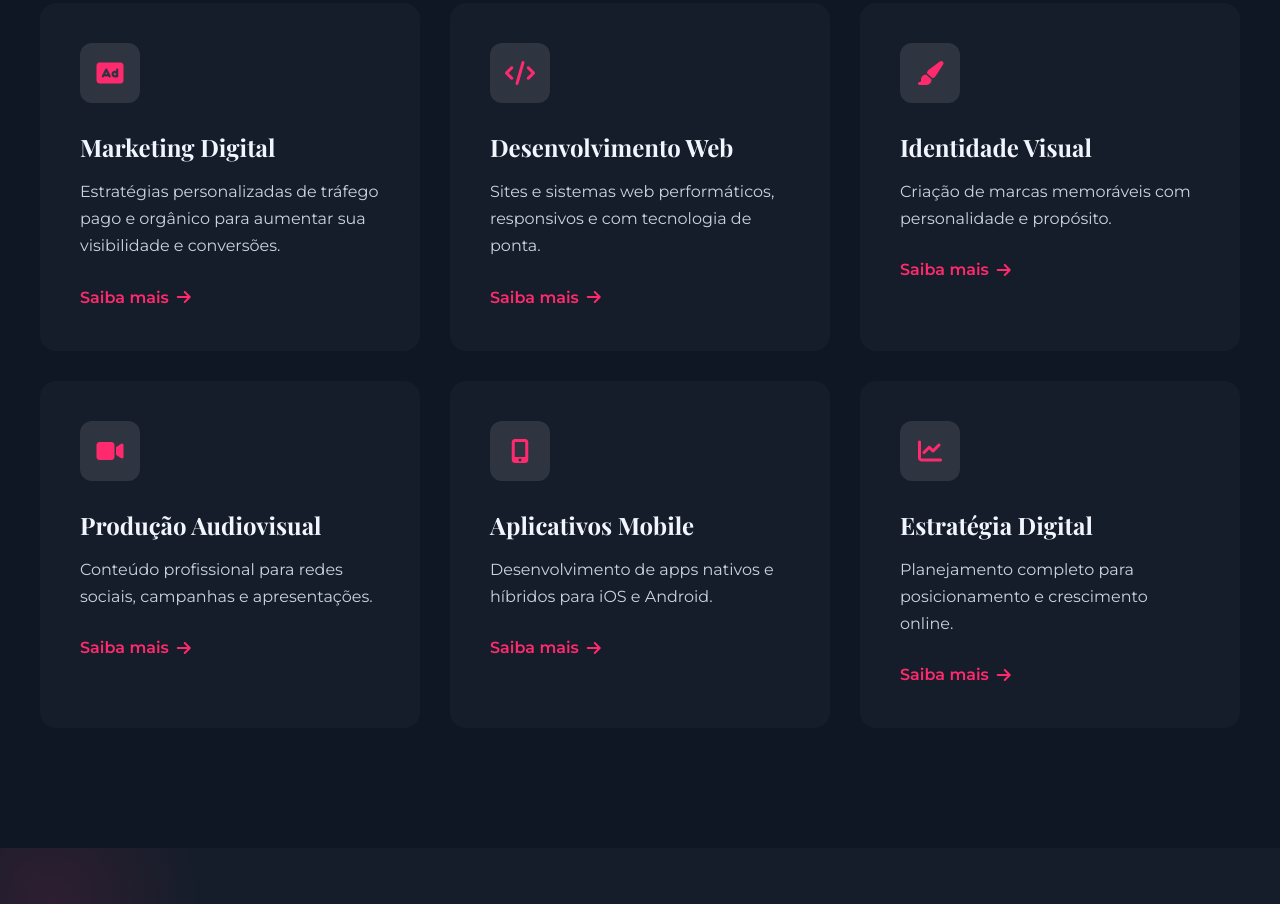
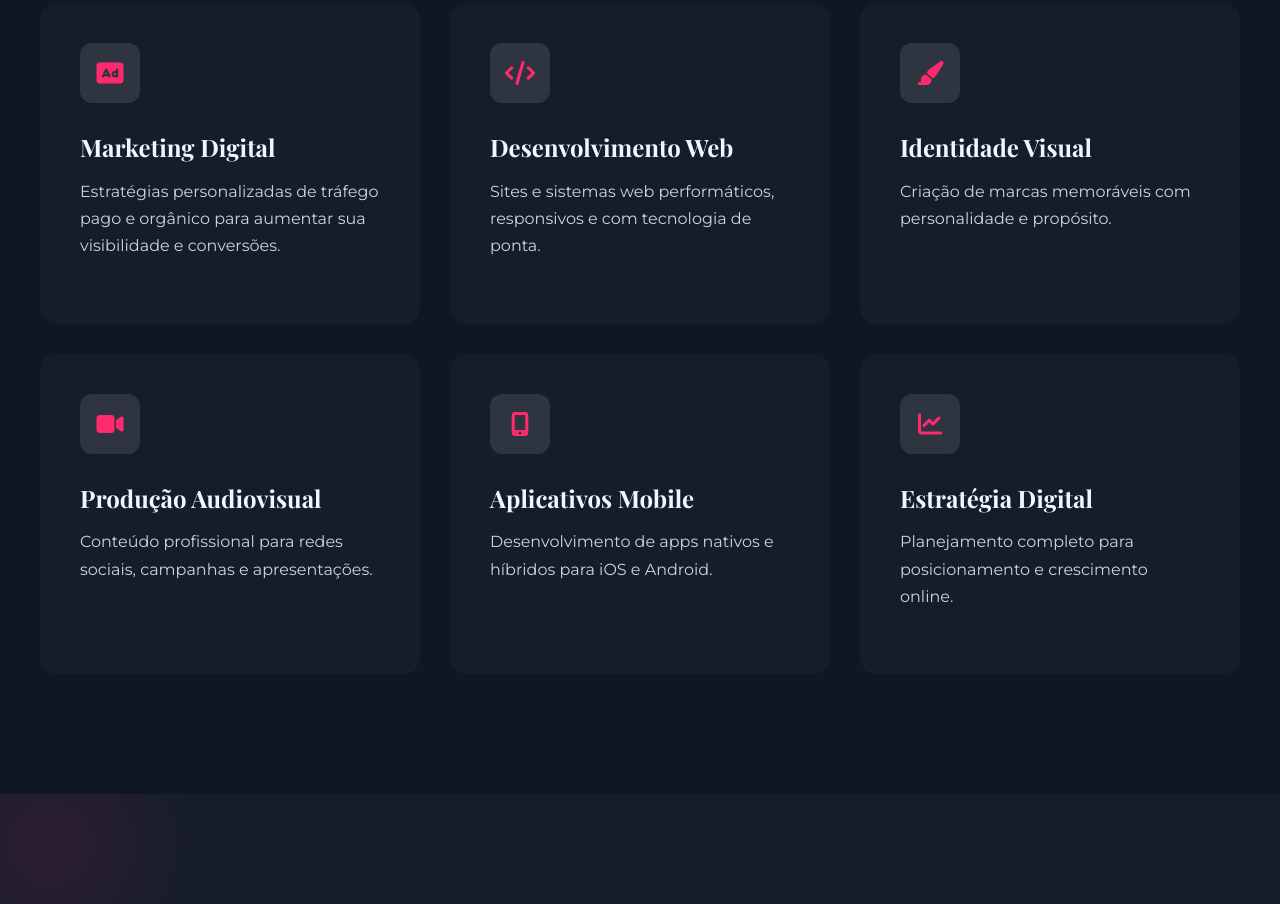
Before and after one commit to leonSedov/oraculo, a plain HTML site: page index.html in a window 1280 px wide. Shown: the part 1334-2238 px from the top of the page. Drawn offline with nearby package versions, Linux system fonts and the light colour scheme; grey boxes are pictures that could not be loaded.

Commit message:
"saiba mais" removido

```diff
--- a/index.html
+++ b/index.html
@@ -1236,7 +1236,6 @@
                     </div>
                     <h3 class="service-title">Marketing Digital</h3>
                     <p class="service-description">Estratégias personalizadas de tráfego pago e orgânico para aumentar sua visibilidade e conversões.</p>
-                    <a href="#" class="service-link">Saiba mais <i class="fas fa-arrow-right"></i></a>
                 </div>
 
                 <div class="service-card">
@@ -1245,7 +1244,6 @@
                     </div>
                     <h3 class="service-title">Desenvolvimento Web</h3>
                     <p class="service-description">Sites e sistemas web performáticos, responsivos e com tecnologia de ponta.</p>
-                    <a href="#" class="service-link">Saiba mais <i class="fas fa-arrow-right"></i></a>
                 </div>
 
                 <div class="service-card">
@@ -1254,7 +1252,6 @@
                     </div>
                     <h3 class="service-title">Identidade Visual</h3>
                     <p class="service-description">Criação de marcas memoráveis com personalidade e propósito.</p>
-                    <a href="#" class="service-link">Saiba mais <i class="fas fa-arrow-right"></i></a>
                 </div>
 
                 <div class="service-card">
@@ -1263,7 +1260,6 @@
                     </div>
                     <h3 class="service-title">Produção Audiovisual</h3>
                     <p class="service-description">Conteúdo profissional para redes sociais, campanhas e apresentações.</p>
-                    <a href="#" class="service-link">Saiba mais <i class="fas fa-arrow-right"></i></a>
                 </div>
 
                 <div class="service-card">
@@ -1272,7 +1268,6 @@
                     </div>
                     <h3 class="service-title">Aplicativos Mobile</h3>
                     <p class="service-description">Desenvolvimento de apps nativos e híbridos para iOS e Android.</p>
-                    <a href="#" class="service-link">Saiba mais <i class="fas fa-arrow-right"></i></a>
                 </div>
 
                 <div class="service-card">
@@ -1281,7 +1276,6 @@
                     </div>
                     <h3 class="service-title">Estratégia Digital</h3>
                     <p class="service-description">Planejamento completo para posicionamento e crescimento online.</p>
-                    <a href="#" class="service-link">Saiba mais <i class="fas fa-arrow-right"></i></a>
                 </div>
             </div>
         </div>
```
